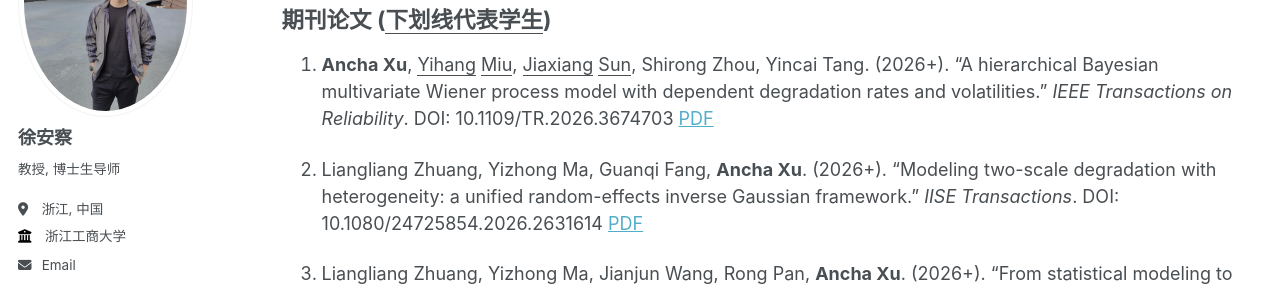
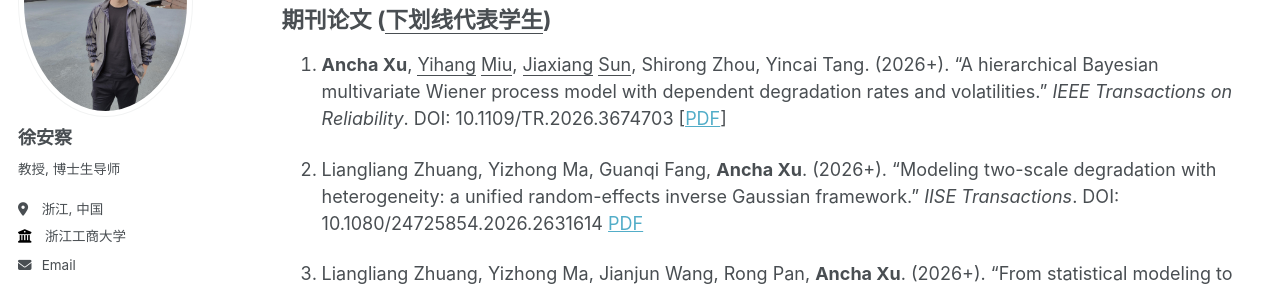
Before and after one commit to XU-ANCHA/XU-ANCHA.github.io, a Jekyll site: the page built from _pages/publications.md, in a window 1280 px wide and 900 px high. Shown: the part 218-507 px from the top of the window. Built offline with Jekyll 4.4.1, drawn with Linux system fonts in a browser that asks for light colours; some web fonts are replaced.

```diff
--- a/_pages/publications.md
+++ b/_pages/publications.md
@@ -9,7 +9,7 @@ author_profile: true
 
 ## 期刊论文 (<u>下划线代表学生</u>)
 
-1. **Ancha Xu**, <u>Yihang</u> <u>Miu</u>, <u>Jiaxiang</u> <u>Sun</u>, Shirong Zhou, Yincai Tang. (2026+). "A hierarchical Bayesian multivariate Wiener process model with dependent degradation rates and volatilities." *IEEE Transactions on Reliability*. DOI: 10.1109/TR.2026.3674703 [PDF](https://github.com/user-attachments/files/25888211/mvw.itr.revised.pdf)
+1. **Ancha Xu**, <u>Yihang</u> <u>Miu</u>, <u>Jiaxiang</u> <u>Sun</u>, Shirong Zhou, Yincai Tang. (2026+). "A hierarchical Bayesian multivariate Wiener process model with dependent degradation rates and volatilities." *IEEE Transactions on Reliability*. DOI: 10.1109/TR.2026.3674703 [[PDF](https://github.com/user-attachments/files/25888211/mvw.itr.revised.pdf)]
 
 1. Liangliang Zhuang, Yizhong Ma, Guanqi Fang, **Ancha Xu**. (2026+). "Modeling two-scale degradation with heterogeneity: a unified random-effects inverse Gaussian framework." *IISE Transactions*. DOI: 10.1080/24725854.2026.2631614 [PDF](https://github.com/user-attachments/files/25140849/IISE-two.scale.pdf)
 
```
